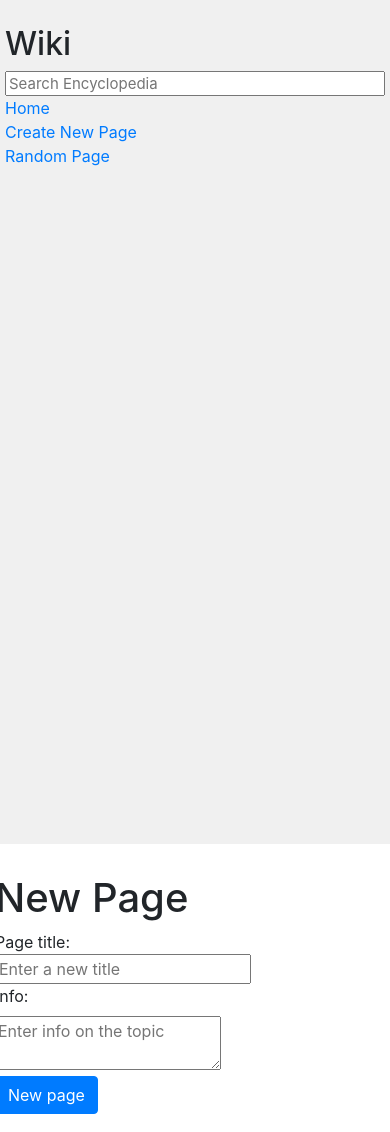
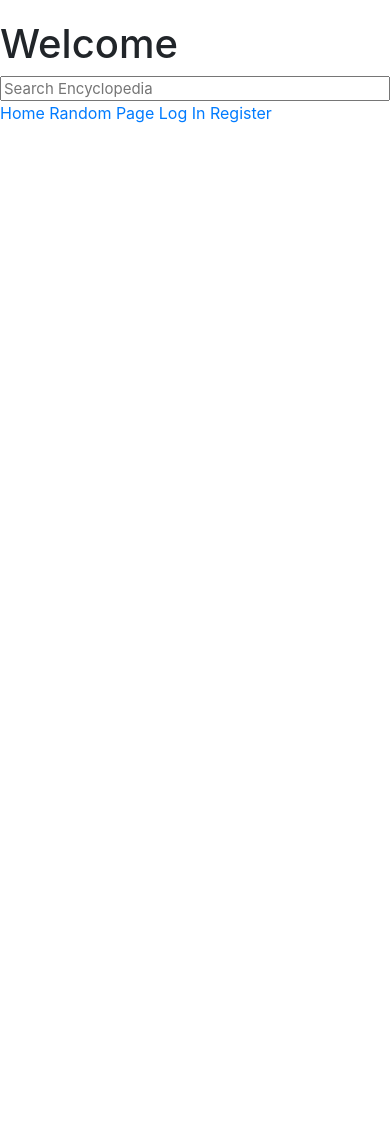
Before and after one commit to CRD907/DB-Team-Project, a Django app: page /create_new in a window 390 px wide. After the commit the page ends 123 px from the top, so only its background shows below. Run offline with Django 3.2, Linux system fonts and the light colour scheme; some libraries are stand-ins or nearby versions.

Commit message:
Login added

```diff
--- a/encyclopedia/templates/encyclopedia/layout.html
+++ b/encyclopedia/templates/encyclopedia/layout.html
@@ -9,30 +9,32 @@
         <link href="{% static 'encyclopedia/styles.css' %}" rel="stylesheet">
     </head>
     <body>
-        <div class="row">
-            <div class="sidebar col-lg-2 col-md-3">
-                <h2>Wiki</h2>
-                <form action="{%url 'search' %}" method="POST">
-                    {% csrf_token %}
-                    <input class="search" type="text" name="q" placeholder="Search Encyclopedia">
-                </form>
-                <div>
+        <header>
+            <h1>Welcome</h1>
+            <nav>
+                <span>
+                    <form action="{%url 'search' %}" method="POST">
+                        {% csrf_token %}
+                        <input class="search" type="text" name="q" placeholder="Search Encyclopedia">
+                    </form>
                     <a href="{% url 'index' %}">Home</a>
-                </div>
-                <div>
-                    <a href="{% url 'newpage' %}">Create New Page</a>
-                </div>
-                <div>
                     <a href="{% url 'get_random' %}">Random Page</a>
-                </div>
-                {% block nav %}
-                {% endblock %}
-            </div>
-            <div class="main col-lg-10 col-md-9">
-                {% block body %}
-                {% endblock %}
-            </div>
-        </div>
-
+                    {% if user.is_authenticated %}
+                        <a href="{% url 'newpage' %}">Create New Page</a>
+                </span>
+                <span>
+                        Welcome <strong>{{ user.username }}!</strong>
+                        <a href="{% url 'logout' %}">Log Out</a>
+                    {% else %}
+                        <a href="{% url 'login' %}">Log In</a>
+                        <a href="{% url 'register' %}">Register</a>
+                    {% endif %}
+                </span>
+            </nav>
+        </header>
+        <main>
+            {% block main %}
+            {% endblock %}
+        </main>
     </body>
 </html>
--- a/encyclopedia/urls.py
+++ b/encyclopedia/urls.py
@@ -9,5 +9,8 @@ urlpatterns = [
     path("search", views.search, name="search"),
     path("get_random/", views.get_random, name="get_random"),
     path("edit_page/<str:title>", views.edit_page, name="edit_page"),
+    path("login/", views.login_view, name="login"),
+    path("logout/", views.logout_view, name="logout"),
+    path("register/", views.register, name="register"),
     #path("save_page/", views.save_page, name="save_page")
 ]
--- a/encyclopedia/views.py
+++ b/encyclopedia/views.py
@@ -1,7 +1,15 @@
 from django.shortcuts import render, redirect
+from django.urls import reverse
+from django.contrib.auth import authenticate, login, logout
+from django.contrib.auth.models import AbstractUser
+from django.db import IntegrityError
+from django.http import  HttpResponseRedirect
 import markdown
 import random
 from . import util
+
+class User(AbstractUser):
+    pass
 
 def convert_to_html(page_title):
     page = util.get_entry(page_title)
@@ -97,3 +105,53 @@ def edit_page(request, title):
 #         "title": title,
 #         "content": body
 #     })
+def login_view(request):
+    if request.method == "POST":
+
+        # Attempt to sign user in
+        username = request.POST["username"]
+        password = request.POST["password"]
+        user = authenticate(request, username=username, password=password)
+
+        # Check if authentication successful
+        if user is not None:
+            login(request, user)
+            return HttpResponseRedirect(reverse("index"))
+        else:
+            return render(request, "encyclopedia/login.html", {
+                "message": "Invalid username and/or password."
+            })
+    else:
+        return render(request, "encyclopedia/login.html")
+
+
+def logout_view(request):
+    logout(request)
+    return HttpResponseRedirect(reverse("index"))
+
+
+def register(request):
+    if request.method == "POST":
+        username = request.POST["username"]
+        email = request.POST["email"]
+
+        # Ensure password matches confirmation
+        password = request.POST["password"]
+        confirmation = request.POST["confirmation"]
+        if password != confirmation:
+            return render(request, "encyclopedia/register.html", {
+                "message": "Passwords must match."
+            })
+
+        # Attempt to create new user
+        try:
+            user = User.objects.create_user(username, email, password)
+            user.save()
+        except IntegrityError:
+            return render(request, "encyclopedia/register.html", {
+                "message": "Username already taken."
+            })
+        login(request, user)
+        return HttpResponseRedirect(reverse("index"))
+    else:
+        return render(request, "encyclopedia/register.html")
```
